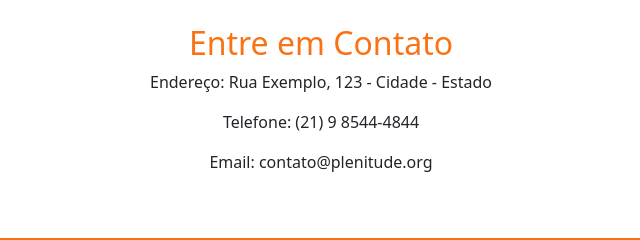
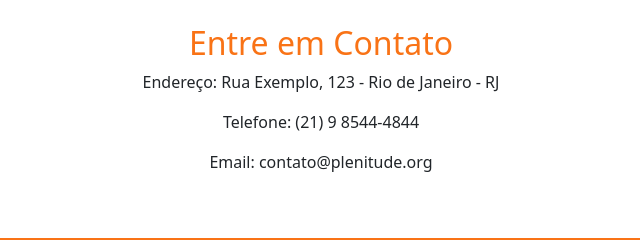
Before and after one commit to yuri41774/estodos2025.1, a plain HTML site: page index.html in a window 1280 px wide. Shown: the part 1283-1523 px from the top of the page, 319-959 px from the left. Drawn offline with nearby package versions, Linux system fonts and the light colour scheme.

Commit message:
fix: atualiza cidade e estado para Rio de Janeiro - RJ

```diff
--- a/index.html
+++ b/index.html
@@ -100,7 +100,7 @@
     <section id="contato" class="py-5">
         <div class="container text-center">
             <h2 class="text-laranja">Entre em Contato</h2>
-            <p>Endereço: Rua Exemplo, 123 - Cidade - Estado</p>
+            <p>Endereço: Rua Exemplo, 123 - Rio de Janeiro - RJ</p>
             <p>Telefone: (21) 9 8544-4844</p>
             <p>Email: contato@plenitude.org</p>
         </div>
```
